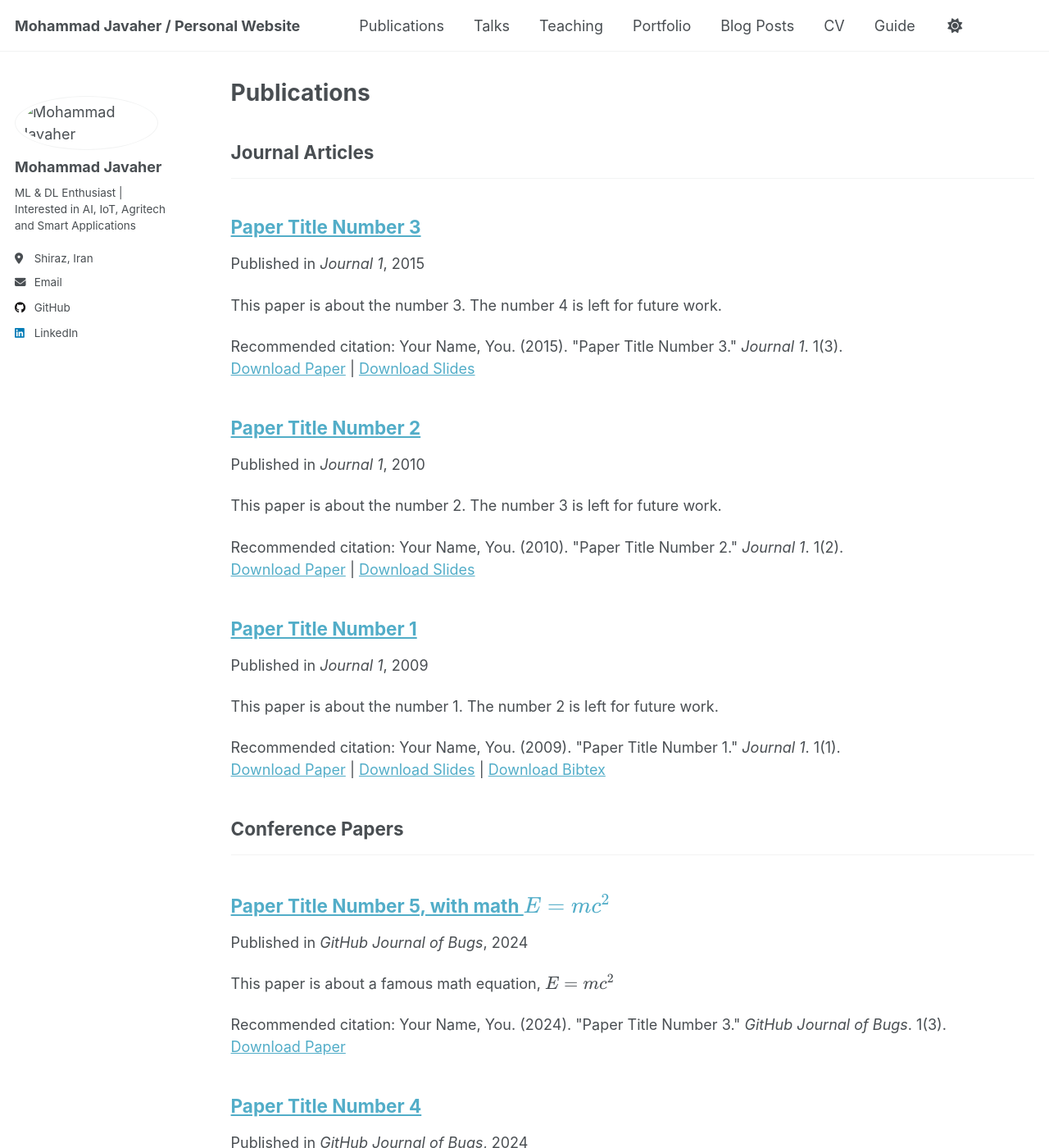
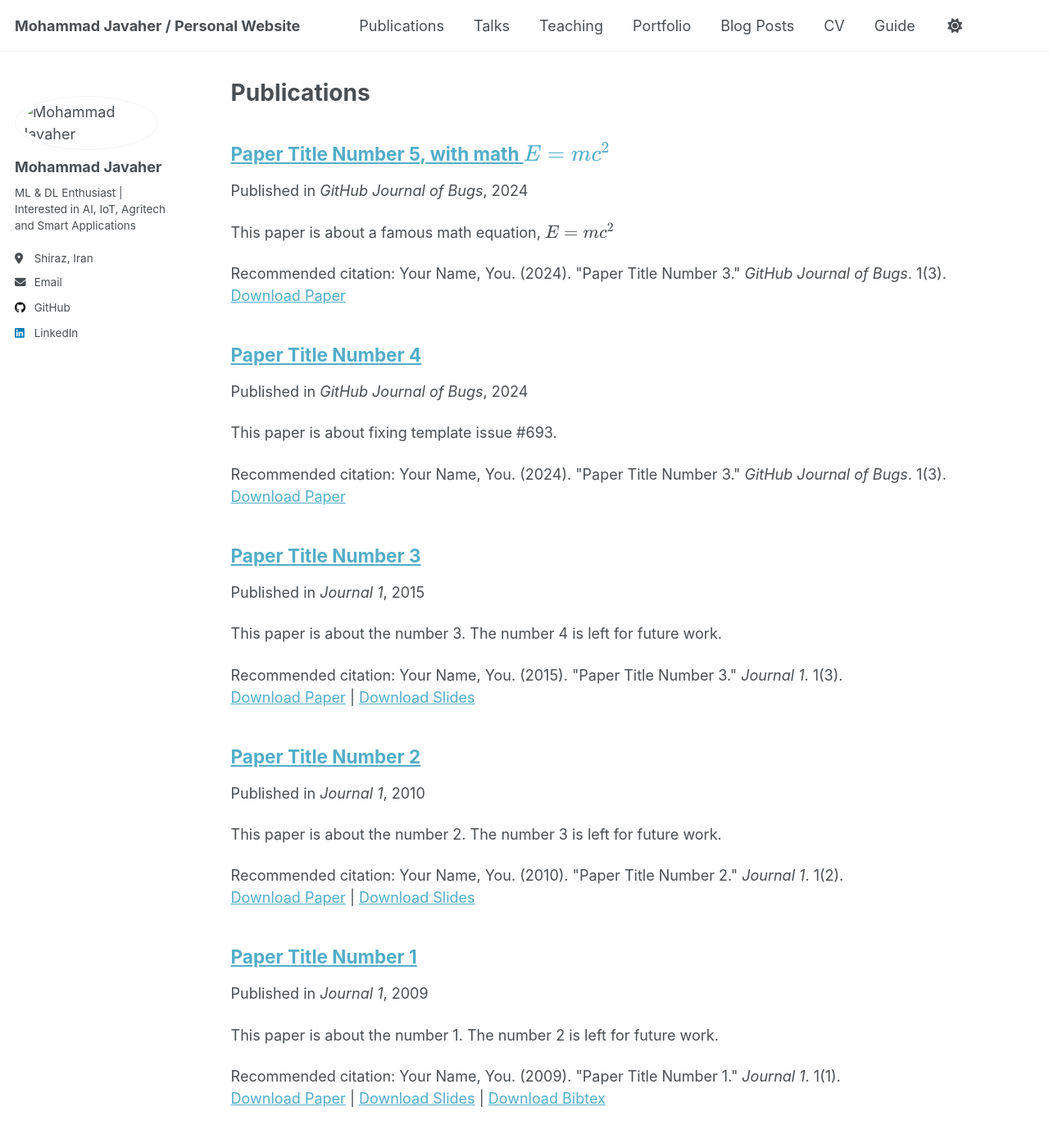
Before and after one commit to mohammad-javaher/mohammad-javaher.github.io, a Jekyll site: the page built from _pages/publications.html, in a window 1280 px wide and 1400 px high. Shown: the whole window at 82% size. Built offline with Jekyll 4.4.1, drawn with Linux system fonts in a browser that asks for light colours; a script that is not in the unit is left out; part of the change alters nothing that is shown; some of the changed text lies outside the part shown.

Commit message:
Update _config.yml

```diff
--- a/_config.yml
+++ b/_config.yml
@@ -48,7 +48,7 @@ author:
   bitbucket        : # Username - Update with your username on the site
   codepen          : # Username
   dribbble         : # Username
-  github           : "mohammad-javaher/mohammad-javaher"
+  github           : "mohammad-javaher"
   kaggle           : # Username
   stackoverflow    : # User number or user number and name (i.e., use "1" or "1/jeff-atwood")
 
@@ -80,13 +80,13 @@ author:
   zhihu            : # Username
 
 # Publication Category - The following the list of publication categories and their headings
-publication_category:
-  books:
-    title: 'Books'
-  manuscripts:
-    title: 'Journal Articles'
-  conferences:
-    title: 'Conference Papers'
+# publication_category:
+#  books:
+#    title: 'Books'
+#  manuscripts:
+#    title: 'Journal Articles'
+#  conferences:
+#    title: 'Conference Papers'
 
 # Site Settings
 teaser                   :  # filename of teaser fallback teaser image placed in /images/, .e.g. "500x300.png"
```
